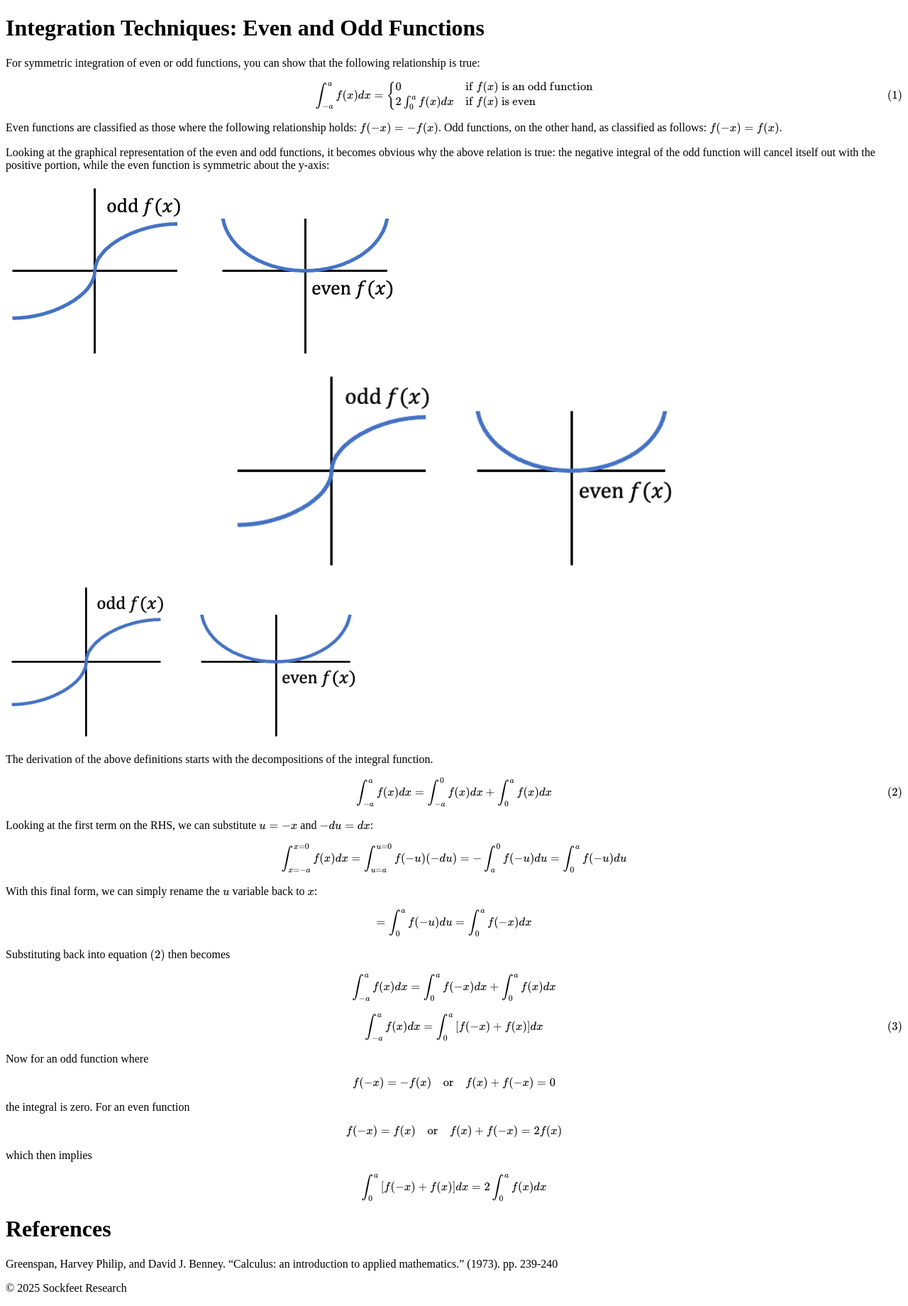
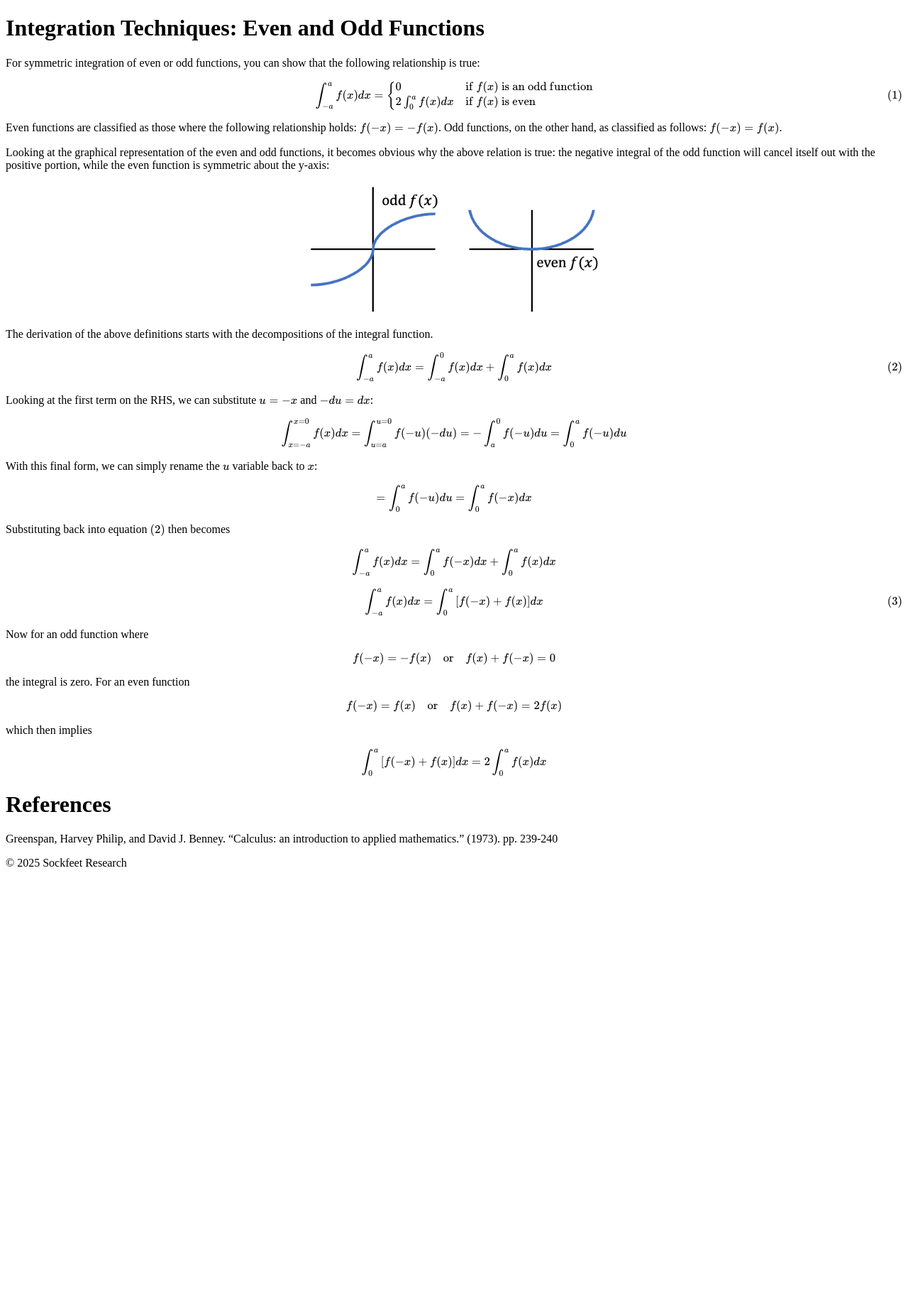
Before and after one commit to sockfeetresearch/blog, a Jekyll site: the page built from _posts/2025-05-31-integration-techniques-even-and-odd-functions.md, in a window 1280 px wide. Shown: the whole page at 71% size. Built offline with Jekyll 4.4.1, drawn with Linux system fonts in a browser that asks for light colours; our own code applies the rules of GitHub Pages for plain Markdown files; after the commit the page ends 1241 px from its top, so only the background shows below that.

Commit message:
cleaned up figure references

```diff
--- a/_posts/2025-05-31-integration-techniques-even-and-odd-functions.md
+++ b/_posts/2025-05-31-integration-techniques-even-and-odd-functions.md
@@ -23,16 +23,9 @@ Even functions are classified as those where the following relationship holds: $
 
 Looking at the graphical representation of the even and odd functions, it becomes obvious why the above relation is true: the negative integral of the odd function will cancel itself out with the positive portion, while the even function is symmetric about the y-axis:
 
-
-![Even and Odd Functions]({{ site.baseurl }}/assets/images/even_odd_functions.png)
-
-
 <p align="center" width="100%">
-    <img width="50%" src="{{ '/assets/images/even_odd_functions.png' | relative_url }}">
+    <img width="33%" src="{{ '/assets/images/even_odd_functions.png' | relative_url }}">
 </p>
-
-
-<img src="{{ '/assets/images/even_odd_functions.png' | relative_url }}" alt="My image" width="500">
 
 The derivation of the above definitions starts with the decompositions of the integral function.
 
```
